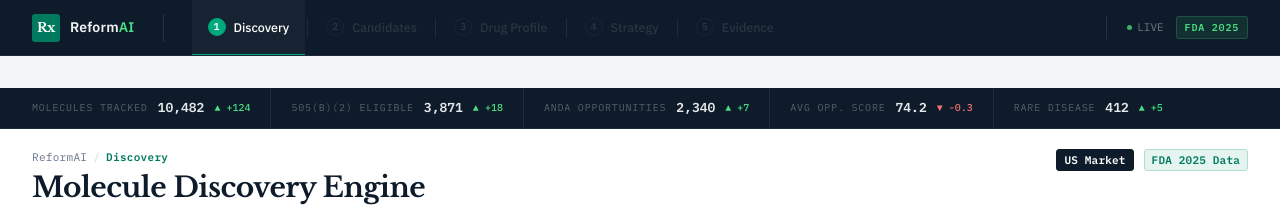
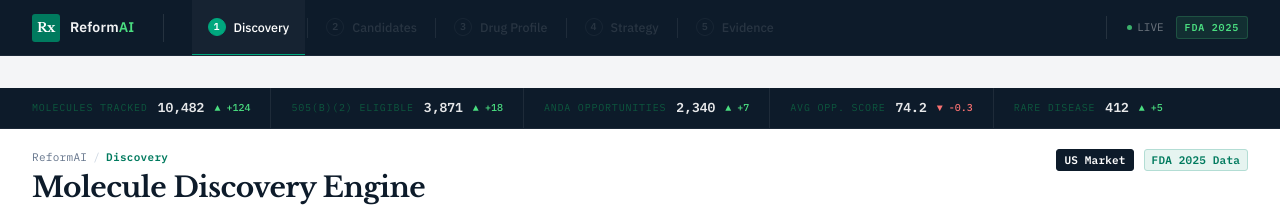
Before and after one commit to Hemu810/reformulation-ui, a React (Create React App) app: page / in a window 1280 px wide. Shown: the top 207 px of the page. Built offline with nearby package versions, Linux system fonts and the light colour scheme; no server answers.

Commit message:
fix: use BASE URL for options API in DiscoveryPage

```diff
--- a/src/App.css
+++ b/src/App.css
@@ -418,7 +418,7 @@
   font-size: 10px;
   letter-spacing: 0.8px;
   text-transform: uppercase;
-  color: rgba(255,255,255,0.3);
+  color: rgba(12, 230, 110, 0.3);
 }
 
 .strip-value {
```
